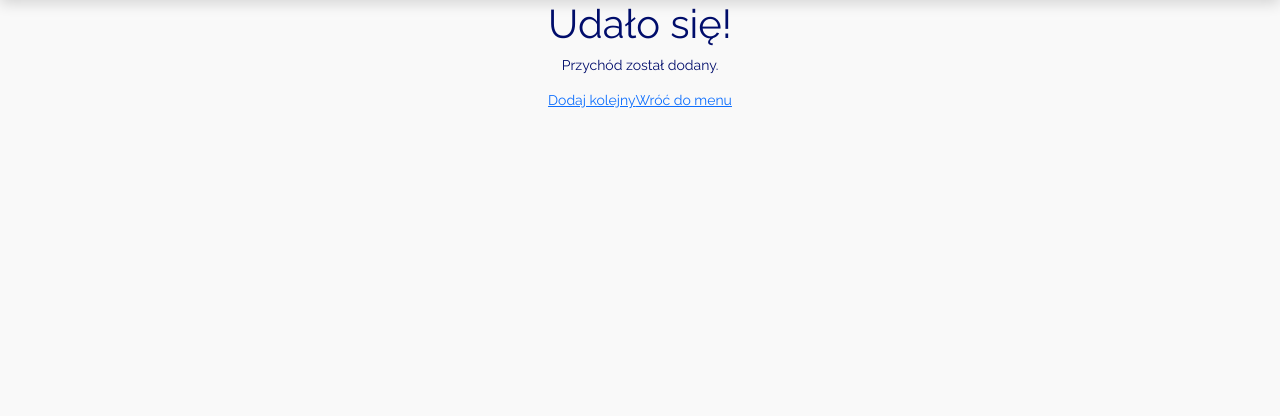
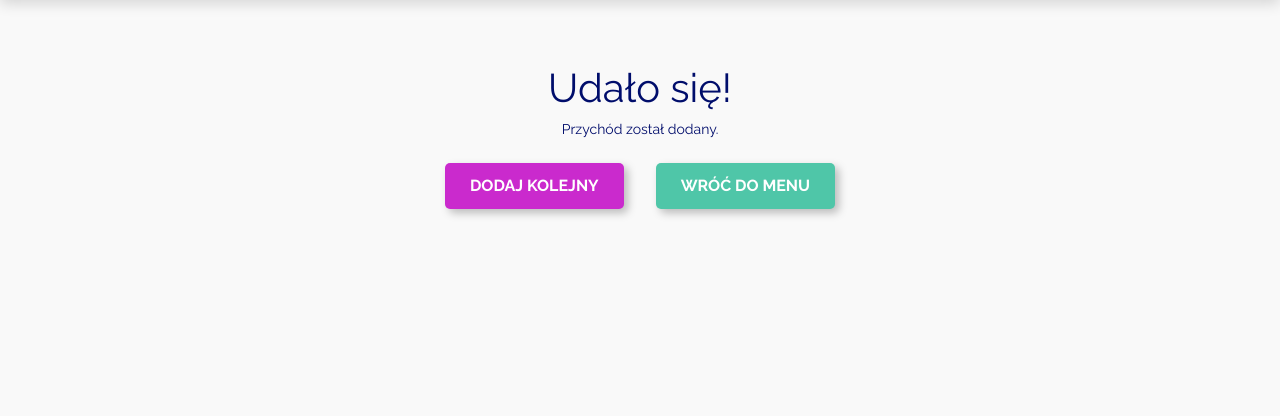
Before and after one commit to AnetaDamaszke/My_budget_app_MVC, a PHP site: page /incomes/addNew in a window 1280 px wide. Shown: the part 55-471 px from the top of the page. Run offline with PHP 8.4, Linux system fonts and the light colour scheme; the visitor is signed in with stand-in values (Sample User, id 1); tables that the repository leaves empty or names only in its code hold one stand-in row (values such as "Sample post"); data that the repository does not hold is empty; some libraries are stand-ins or nearby versions.

Commit message:
Css fixed

```diff
--- a/App/Views/Incomes/success.html
+++ b/App/Views/Incomes/success.html
@@ -4,10 +4,13 @@
 
 {% block body %}
 
-<div class="text-center">
-    <h1>Udało się!</h1>
-    <p>Przychód został dodany.</p>
-    <a href="/incomes/add">Dodaj kolejny</a><a href="/">Wróć do menu</a>
-</div>
+<section class="page">
+    <div class="text-center">
+        <h1>Udało się!</h1>
+        <p>Przychód został dodany.</p>
+        <a href="/incomes/add" class="btn pg-button">Dodaj kolejny</a><a href="/" class="btn pg-button__secondary">Wróć do menu</a>
+    </div>
+</section>
+
 
 {% endblock %}
--- a/public/css/custom.css
+++ b/public/css/custom.css
@@ -718,3 +718,37 @@ input:checked ~ .checkmark {
 .alert-warning {
     background-color: #e2c3aa;
 }
+
+.page {
+    margin: auto;
+    padding-top: 4rem;
+    max-width: 60%;
+}
+
+.pg-button {
+    margin: 0.5rem 1rem 0.5rem 1rem;
+    padding: 0.6rem 1.5rem;
+    max-width: 500px;
+    background-color: #CA2ACD;
+    box-shadow: 4px 4px 8px rgba(0, 0, 0, 0.25);
+    border-radius: 5px;
+    font-weight: 700;
+    font-size: 16px;
+    color: white;
+    text-transform: uppercase;
+    transition: .3s ease-in-out;
+}
+
+.pg-button__secondary {
+    margin: 0.5rem 1rem 0.5rem 1rem;
+    padding: 0.6rem 1.5rem;
+    max-width: 500px;
+    background-color: #4FC6A8;
+    box-shadow: 4px 4px 8px rgba(0, 0, 0, 0.25);
+    border-radius: 5px;
+    font-weight: 700;
+    font-size: 16px;
+    color: white;
+    text-transform: uppercase;
+    transition: .3s ease-in-out;
+}
```
Also changed, not shown: App/Views/Incomes/index.html (+3 -5 lines).
